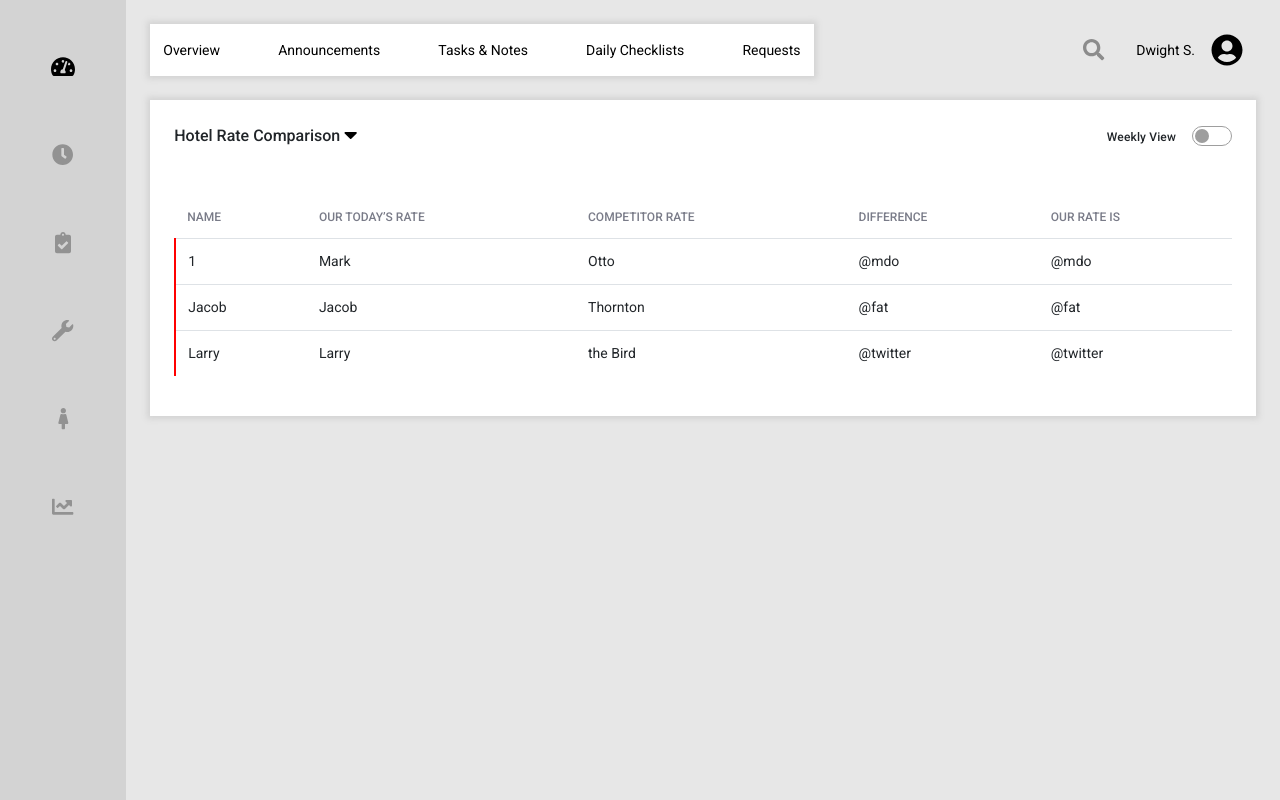
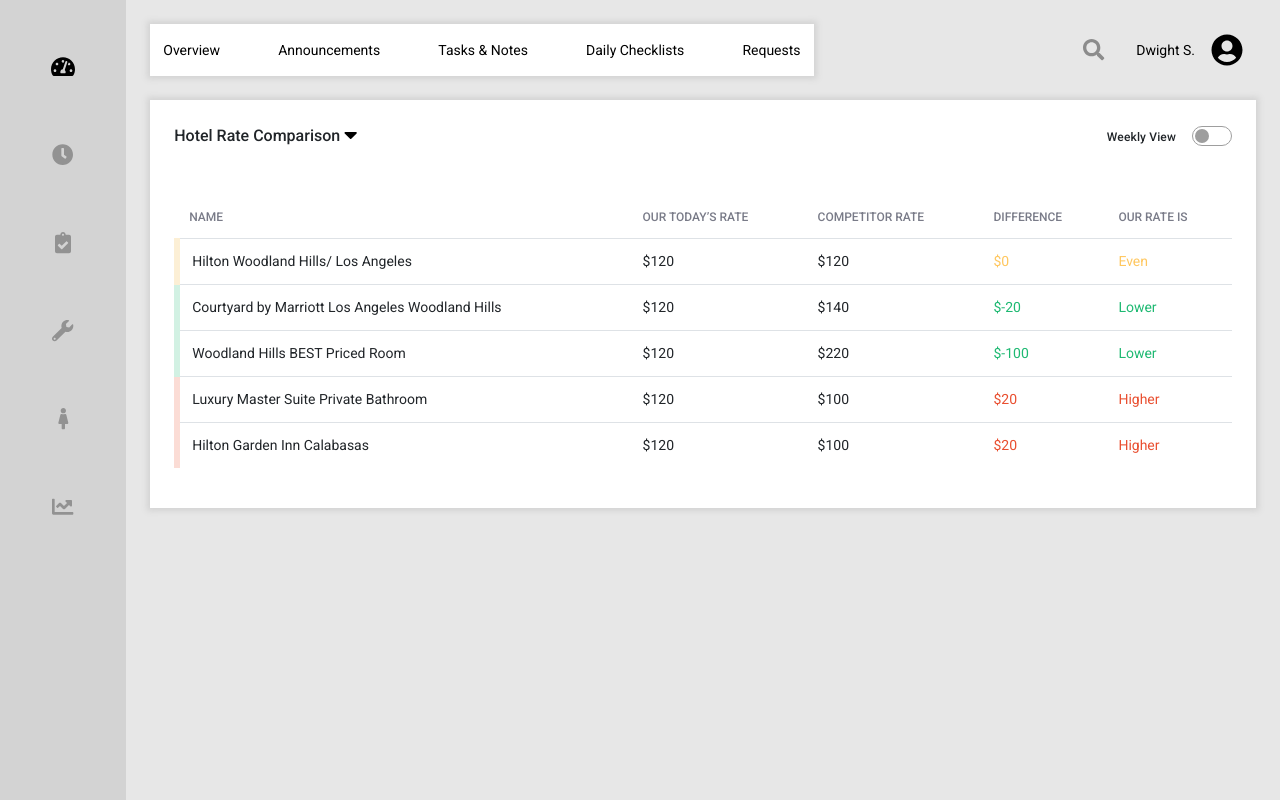
Before and after one commit to KamranAlex/mpl_task, a React (Create React App) app: page / in a window 1280 px wide. Built offline with nearby package versions, Linux system fonts and the light colour scheme.

Commit message:
done with fakeDATA

```diff
--- a/src/components/MainContent/DailyTable.js
+++ b/src/components/MainContent/DailyTable.js
@@ -1,5 +1,6 @@
 import React from 'react';
 import './MainContent.css';
+import fakeData from '../fakeData';
 
 const DailyTable = () => {
   return (
@@ -13,29 +14,53 @@
           <th scope='col'>our rate is</th>
         </tr>
       </thead>
-      <tbody>
-        <tr>
-          <td>1</td>
-          <td>Mark</td>
-          <td>Otto</td>
-          <td>@mdo</td>
-          <td>@mdo</td>
-        </tr>
-        <tr>
-          <td>Jacob</td>
-          <td>Jacob</td>
-          <td>Thornton</td>
-          <td>@fat</td>
-          <td>@fat</td>
-        </tr>
-        <tr>
-          <td>Larry</td>
-          <td>Larry</td>
-          <td>the Bird</td>
-          <td>@twitter</td>
-          <td>@twitter</td>
-        </tr>
-      </tbody>
+      {fakeData.length > 0 ? (
+        <tbody>
+          {fakeData.map((data, index) => {
+            const priceDiff = data.todaysPrice - data.comparePrice;
+            const status = (difference) => {
+              let color = '';
+              let text = '';
+              let borderColor = '';
+              if (difference < 0) {
+                borderColor = '#1eb97233';
+                color = '#1EB972';
+                text = 'Lower';
+              } else if (difference === 0) {
+                borderColor = '#f1ae2d33';
+                color = '#FFC75F';
+                text = 'Even';
+              } else if (difference > 0) {
+                borderColor = '#e94f3033';
+                color = '#E94F30';
+                text = 'Higher';
+              }
+              return { borderColor, color, text };
+            };
+            return (
+              <tr key={index}>
+                <td
+                  style={{
+                    borderLeft: '6px solid' + status(priceDiff).borderColor
+                  }}
+                >
+                  {data.name}
+                </td>
+                <td>${data.todaysPrice}</td>
+                <td>${data.comparePrice}</td>
+                <td style={{ color: status(priceDiff).color }}>${priceDiff}</td>
+                <td style={{ color: status(priceDiff).color }}>
+                  {status(priceDiff).text}
+                </td>
+              </tr>
+            );
+          })}
+        </tbody>
+      ) : (
+        <tbody>
+          <p className='loading'>Loading Data...</p>
+        </tbody>
+      )}
     </table>
   );
 };
--- a/src/components/MainContent/MainContent.css
+++ b/src/components/MainContent/MainContent.css
@@ -32,9 +32,7 @@
 .table td {
   font-size: 14px !important;
 }
-table td:nth-of-type(1) {
-  border-left: 2px solid red;
-}
+
 .table th {
   border-top: none !important;
 }
--- a/src/components/MainContent/WeeklyTable.js
+++ b/src/components/MainContent/WeeklyTable.js
@@ -11,9 +11,7 @@
       .then((res) => res.json())
       .then((data) => {
         setBodyInfo(data.rateBody);
-        console.log(data.rateBody[0].day1);
         setLabels(data.rateLabels);
-        console.log(data.rateLabels);
       });
   }, []);
   return (
@@ -32,7 +30,7 @@
             </tr>
           </thead>
           <tbody>
-            {bodyInfo.map((info) => {
+            {bodyInfo.map((info, index) => {
               const getStyle = (price) => {
                 let priceColor = '';
                 if (price < 0) {
@@ -45,7 +43,7 @@
                 return priceColor;
               };
               return (
-                <tr>
+                <tr key={index}>
                   <td>{info.name}</td>
                   <td>
                     {info.day1 === null ? (
@@ -53,13 +51,13 @@
                     ) : (
                       <>
                         <span className='other-price'>
-                          {info.day1.otherPrice}
+                          ${info.day1.otherPrice}
                         </span>{' '}
                         <span
                           className='compare-price'
                           style={{ color: getStyle(info.day1.compare) }}
                         >
-                          {info.day1.compare}
+                          ${info.day1.compare}
                         </span>
                       </>
                     )}
@@ -71,13 +69,13 @@
                     ) : (
                       <>
                         <span className='other-price'>
-                          {info.day2.otherPrice}
+                          ${info.day2.otherPrice}
                         </span>{' '}
                         <span
                           className='compare-price'
                           style={{ color: getStyle(info.day2.compare) }}
                         >
-                          {info.day2.compare}
+                          ${info.day2.compare}
                         </span>
                       </>
                     )}
@@ -89,13 +87,13 @@
                     ) : (
                       <>
                         <span className='other-price'>
-                          {info.day3.otherPrice}
+                          ${info.day3.otherPrice}
                         </span>{' '}
                         <span
                           className='compare-price'
                           style={{ color: getStyle(info.day3.compare) }}
                         >
-                          {info.day3.compare}
+                          ${info.day3.compare}
                         </span>
                       </>
                     )}
@@ -107,13 +105,13 @@
                     ) : (
                       <>
                         <span className='other-price'>
-                          {info.day4.otherPrice}
+                          ${info.day4.otherPrice}
                         </span>{' '}
                         <span
                           className='compare-price'
                           style={{ color: getStyle(info.day4.compare) }}
                         >
-                          {info.day4.compare}
+                          ${info.day4.compare}
                         </span>
                       </>
                     )}
@@ -125,13 +123,13 @@
                     ) : (
                       <>
                         <span className='other-price'>
-                          {info.day5.otherPrice}
+                          ${info.day5.otherPrice}
                         </span>{' '}
                         <span
                           className='compare-price'
                           style={{ color: getStyle(info.day5.compare) }}
                         >
-                          {info.day5.compare}
+                          ${info.day5.compare}
                         </span>
                       </>
                     )}
@@ -143,13 +141,13 @@
                     ) : (
                       <>
                         <span className='other-price'>
-                          {info.day6.otherPrice}
+                          ${info.day6.otherPrice}
                         </span>{' '}
                         <span
                           className='compare-price'
                           style={{ color: getStyle(info.day6.compare) }}
                         >
-                          {info.day6.compare}
+                          ${info.day6.compare}
                         </span>
                       </>
                     )}
@@ -161,13 +159,13 @@
                     ) : (
                       <>
                         <span className='other-price'>
-                          {info.day7.otherPrice}
+                          ${info.day7.otherPrice}
                         </span>{' '}
                         <span
                           className='compare-price'
                           style={{ color: getStyle(info.day7.compare) }}
                         >
-                          {info.day7.compare}
+                          ${info.day7.compare}
                         </span>
                       </>
                     )}
--- /dev/null
+++ b/src/components/fakeData.js
@@ -0,0 +1,28 @@
+const fakeData = [
+  {
+    name: 'Hilton Woodland Hills/ Los Angeles',
+    todaysPrice: 120,
+    comparePrice: 120
+  },
+  {
+    name: 'Courtyard by Marriott Los Angeles Woodland Hills',
+    todaysPrice: 120,
+    comparePrice: 140
+  },
+  {
+    name: 'Woodland Hills BEST Priced Room',
+    todaysPrice: 120,
+    comparePrice: 220
+  },
+  {
+    name: 'Luxury Master Suite Private Bathroom',
+    todaysPrice: 120,
+    comparePrice: 100
+  },
+  {
+    name: 'Hilton Garden Inn Calabasas',
+    todaysPrice: 120,
+    comparePrice: 100
+  }
+];
+export default fakeData;
```
